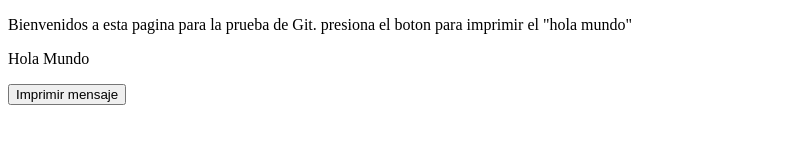
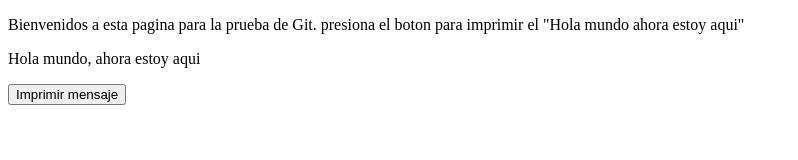
Before and after one commit to wilmerandres25/prueba, a plain HTML site: page index.html in a window 1280 px wide. Both pictures are taken after a click on the button "Imprimir mensaje". Shown: the whole page, without its empty margins (0-798 px from the left). Drawn offline with Linux system fonts and the light colour scheme.

Commit message:
Segundo commit

```diff
--- a/app.js
+++ b/app.js
@@ -1,7 +1,7 @@
 document.body.onload = function(){
   class Mensaje {
     static Imprimir(){
-      return "Hola Mundo";
+      return "Hola mundo, ahora estoy aqui";
     }
   }
 
--- a/index.html
+++ b/index.html
@@ -5,7 +5,7 @@
     <title>Prueba para Git</title>
   </head>
   <body>
-    <p>Bienvenidos a esta pagina para la prueba de Git. presiona el boton para imprimir el "hola mundo"</p>
+    <p>Bienvenidos a esta pagina para la prueba de Git. presiona el boton para imprimir el "Hola mundo ahora estoy aqui"</p>
     <p id="mensaje"></p>
     <button id="boton">Imprimir mensaje</button>
     <script src="app.js" charset="utf-8"></script>
```
Also changed, not shown: 1 other file.
